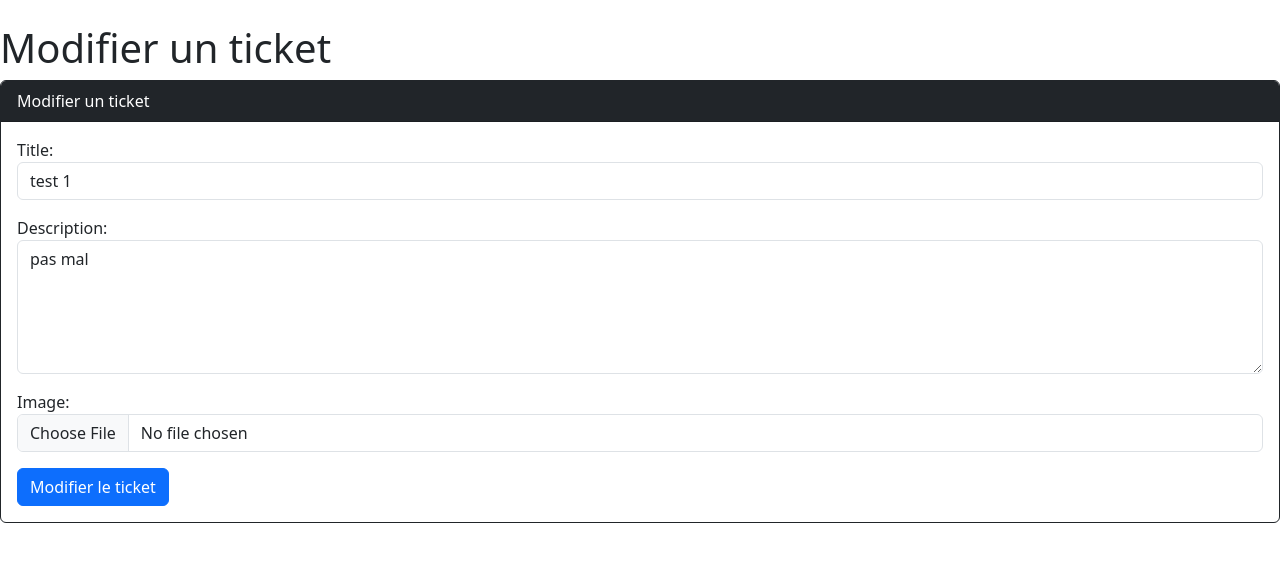
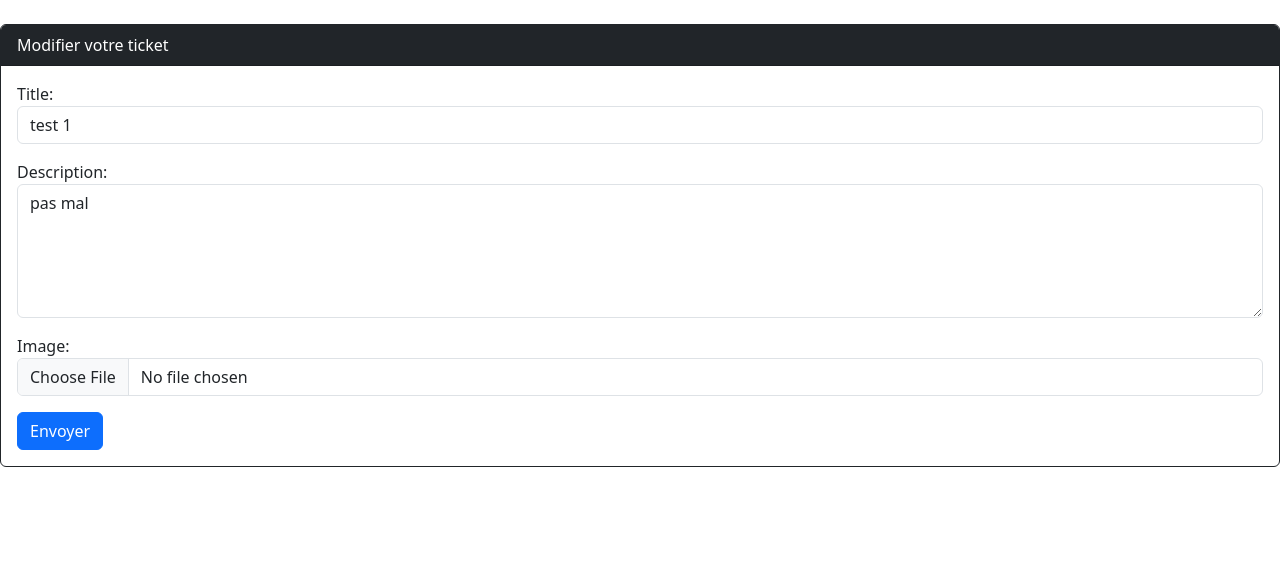
Before and after one commit to Laureopen/Projet9, a Django app: page /reviews/ticket/1/edit/ in a window 1280 px wide. Shown: the part 56-618 px from the top of the page. Run offline with Django 5.2, Linux system fonts and the light colour scheme; a user stored in the database is signed in; data comes from the database, SQL or seed files in the repository; both versions use the stored data as it was after the commit.

Commit message:
Mise à jour Django

```diff
--- a/templates/reviews/edit_ticket.html
+++ b/templates/reviews/edit_ticket.html
@@ -25,16 +25,15 @@
 </nav>
 
 <div class="form-container">
-    <h1>Modifier un ticket</h1>
 
     <!-- Formulaire avec bordure noire Bootstrap -->
     <div class="card border-dark mb-4">
-        <div class="card-header bg-dark text-white">Modifier un ticket</div>
+        <div class="card-header bg-dark text-white">Modifier votre ticket</div>
         <div class="card-body">
             <form method="post" enctype="multipart/form-data">
                 {% csrf_token %}
                 {{ ticket_form.as_p }}
-                <button type="submit" class="btn btn-primary">Modifier le ticket</button>
+                <button type="submit" class="btn btn-primary">Envoyer</button>
             </form>
         </div>
     </div>
--- a/templates/reviews/ticket_list_flux.html
+++ b/templates/reviews/ticket_list_flux.html
@@ -32,7 +32,7 @@
             {% if ticket.ordered_review_set.all|length == 0 %}
                 {% if ticket.user != user %}
                     <div class="ticket-container border border-dark rounded p-3 mb-2">
-                    {{ ticket.user }} a posté
+                    {{ ticket.user }} a demandé une critique
                     <div class="row">
                         <div class="col-6"><p>{{ ticket.title }}</p></div>
                         <div class="col-6">{{ ticket.time_created }}</div>
@@ -41,7 +41,7 @@
                         <button class="btn btn-sm btn-primary review-button" data-ticket-id="{{ ticket.id }}"
                                 data-url="{% url 'create-review-for-ticket' ticket.id %}"
                                 {% if ticket.ordered_review_set|length > 0 or ticket.asked_review == False %} style="display:none" {% endif %}>
-                            {{ ticket.user }} a demandé une critique ✨
+                            créer une critique
                         </button>
                     </div>
                 {% else %}
```
Also changed, not shown: templates/reviews/review_form_partial.html (+3 -4 lines), db.sqlite3, media/chat_potté.png (added).
